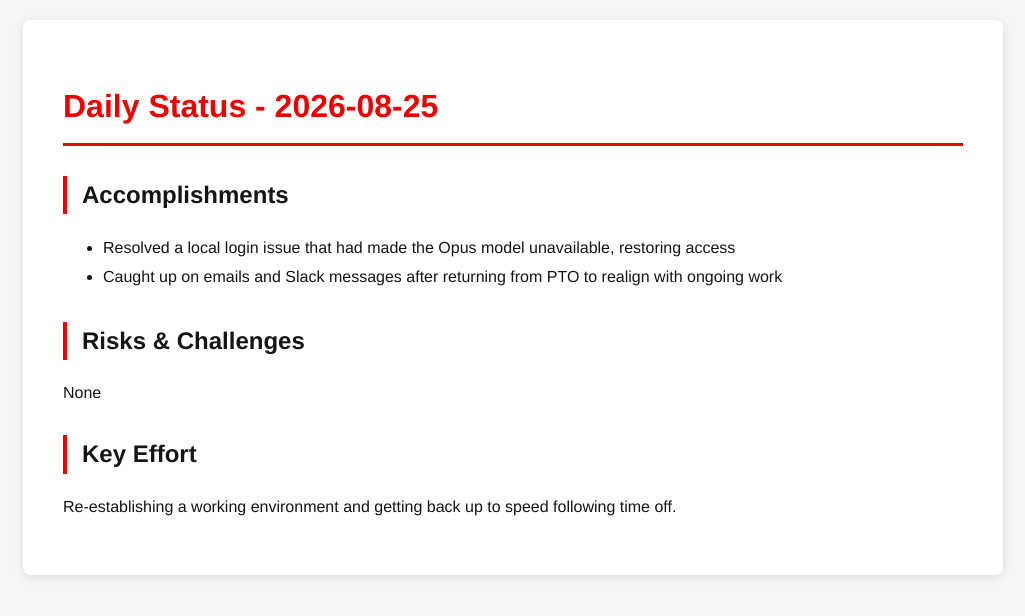
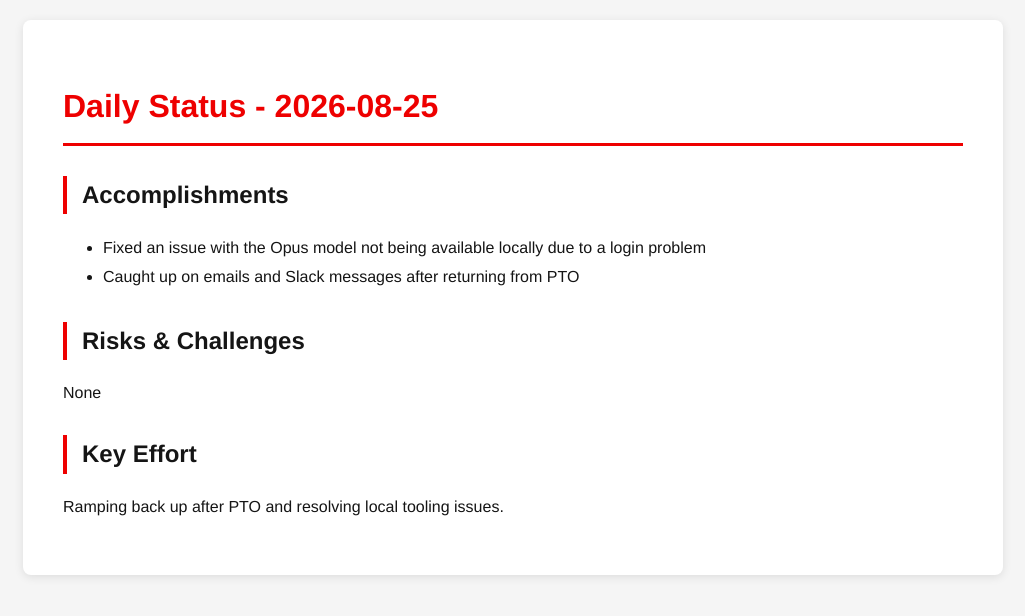
Before and after one commit to tzvatot/daily-status, a Jekyll site: the page built from 2026-08-25.md, in a window 1280 px wide. Shown: the top 616 px of the page, without its empty margins (127-1152 px from the left). Built offline with Jekyll 4.4.1, drawn with Linux system fonts in a browser that asks for light colours.

Commit message:
Daily status update - 2026-08-25

```diff
--- a/2026-08-25.md
+++ b/2026-08-25.md
@@ -7,11 +7,11 @@ date: 2026-08-25
 # Daily Status - 2026-08-25
 
 ## Accomplishments
-- Resolved a local login issue that had made the Opus model unavailable, restoring access
-- Caught up on emails and Slack messages after returning from PTO to realign with ongoing work
+- Fixed an issue with the Opus model not being available locally due to a login problem
+- Caught up on emails and Slack messages after returning from PTO
 
 ## Risks & Challenges
 None
 
 ## Key Effort
-Re-establishing a working environment and getting back up to speed following time off.
+Ramping back up after PTO and resolving local tooling issues.
```
